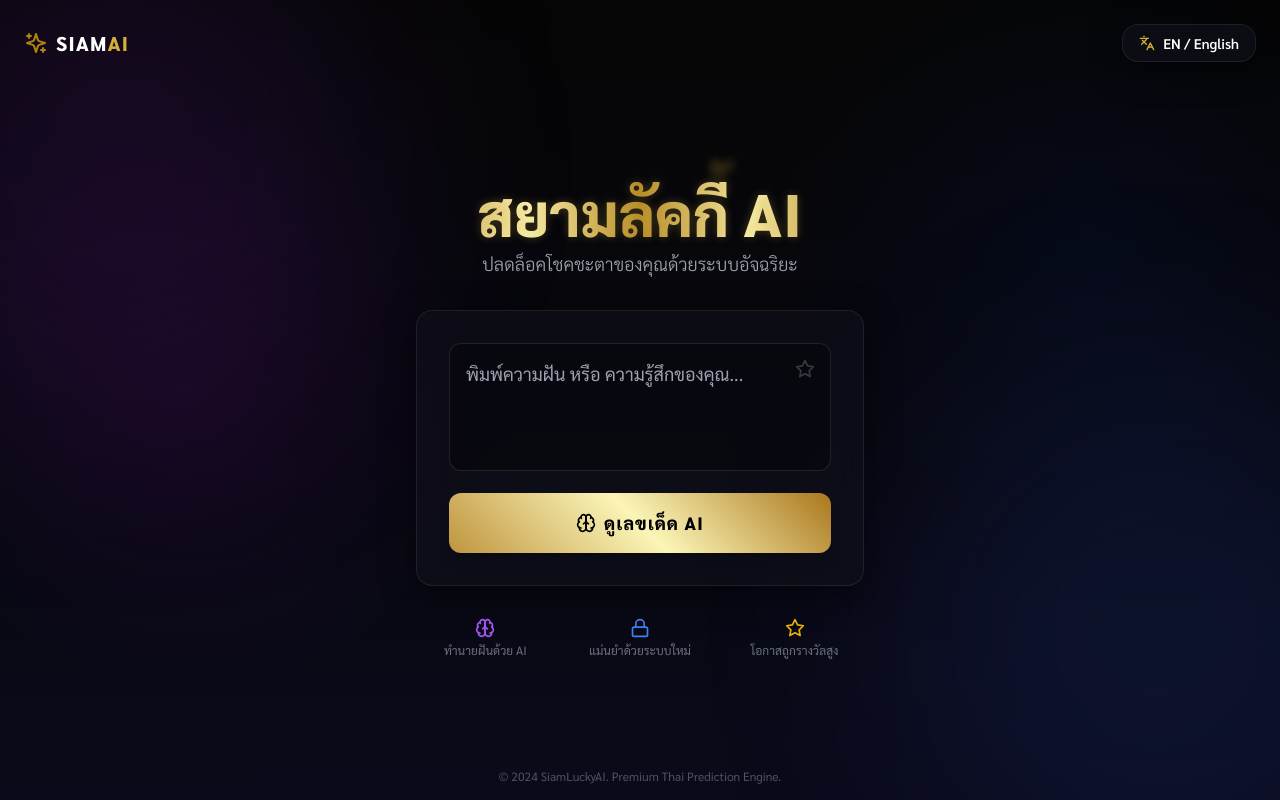
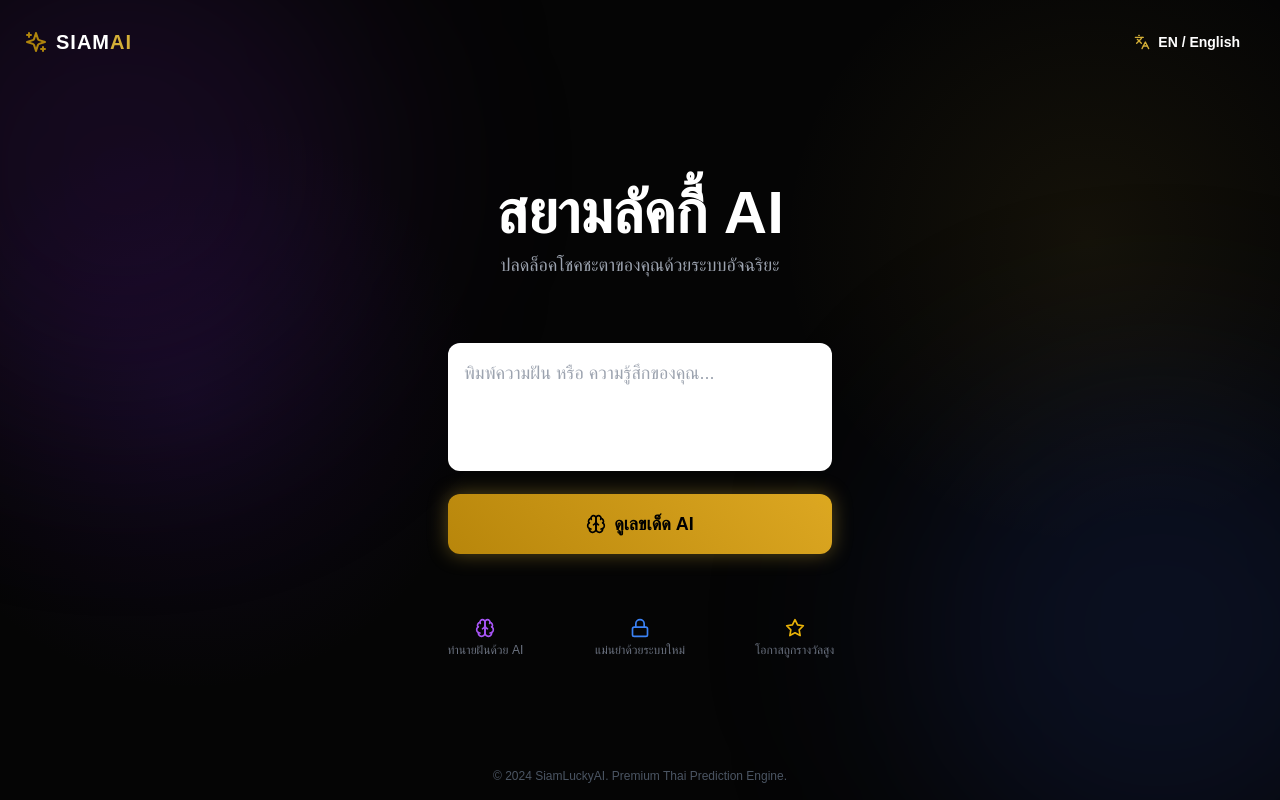
Before and after one commit to noobhac123/SiamLuckyAI, a Next.js app: page / in a window 1280 px wide. Built offline with nearby package versions, Linux system fonts and the light colour scheme.

Commit message:
Refactor globals.css for improved styling and structure

```diff
--- a/app/globals.css
+++ b/app/globals.css
@@ -1,5 +1,3 @@
-@import url('https://fonts.googleapis.com/css2?family=Sarabun:wght@300;400;600;800&display=swap');
-
 @tailwind base;
 @tailwind components;
 @tailwind utilities;
@@ -7,140 +5,73 @@
 :root {
   --foreground-rgb: 255, 255, 255;
   --gold-primary: #D4AF37;
-  --gold-secondary: #F2D06B;
+  --gold-secondary: #FFD700;
+  --dark-bg: #050505;
 }
 
 body {
   color: rgb(var(--foreground-rgb));
-  background: #0f0c29;
+  background: var(--dark-bg);
   background-image:
-    radial-gradient(circle at 15% 50%, rgba(89, 4, 104, 0.15) 0%, transparent 25%),
-    radial-gradient(circle at 85% 30%, rgba(4, 33, 104, 0.15) 0%, transparent 25%),
-    linear-gradient(180deg, #050505 0%, #0a0a1a 100%);
+    radial-gradient(circle at 15% 50%, rgba(76, 29, 149, 0.15) 0%, transparent 25%),
+    radial-gradient(circle at 85% 30%, rgba(212, 175, 55, 0.08) 0%, transparent 25%);
   min-height: 100vh;
-  font-family: 'Sarabun', sans-serif;
-  overflow-x: hidden;
+  font-family: 'Sarabun', sans-serif; /* Thai Friendly Font */
 }
 
-/* Premium Text Effects */
-.text-gold {
+/* Premium Gold Text Gradient */
+.text-gold-gradient {
   background: linear-gradient(to right, #BF953F, #FCF6BA, #B38728, #FBF5B7, #AA771C);
   -webkit-background-clip: text;
   background-clip: text;
   color: transparent;
-  text-shadow: 0px 0px 10px rgba(212, 175, 55, 0.3);
+  text-shadow: 0px 2px 10px rgba(212, 175, 55, 0.3);
 }
 
-.text-glow {
-  text-shadow: 0 0 20px rgba(255, 255, 255, 0.3);
-}
-
-/* Glass Card Premium */
-.glass-card {
-  background: rgba(18, 18, 28, 0.6);
+/* Ultra Glass Card */
+.glass-panel {
+  background: rgba(18, 18, 24, 0.7);
   backdrop-filter: blur(16px);
   -webkit-backdrop-filter: blur(16px);
   border: 1px solid rgba(255, 255, 255, 0.08);
-  box-shadow: 0 8px 32px 0 rgba(0, 0, 0, 0.5);
-  border-radius: 16px;
-  position: relative;
-  overflow: hidden;
+  box-shadow: 0 4px 30px rgba(0, 0, 0, 0.5);
 }
 
-.glass-card::before {
-  content: '';
-  position: absolute;
-  top: 0;
-  left: -100%;
-  width: 100%;
-  height: 100%;
-  background: linear-gradient(90deg, transparent, rgba(255, 255, 255, 0.05), transparent);
-  transition: 0.5s;
+.glass-panel-gold {
+  border: 1px solid rgba(212, 175, 55, 0.3);
+  box-shadow: 0 0 15px rgba(212, 175, 55, 0.1);
 }
 
-.glass-card:hover::before {
-  left: 100%;
-}
-
-.glass-card:hover {
-  border-color: rgba(212, 175, 55, 0.4);
-  transform: translateY(-4px);
-  box-shadow: 0 12px 40px rgba(212, 175, 55, 0.1);
-  transition: all 0.4s cubic-bezier(0.175, 0.885, 0.32, 1.275);
-}
-
-/* Input Styling */
-.premium-input {
-  background: rgba(0, 0, 0, 0.3);
-  border: 1px solid rgba(255, 255, 255, 0.1);
-  color: white;
-  width: 100%;
-  transition: all 0.3s ease;
-}
-
-.premium-input:focus {
-  border-color: var(--gold-primary);
-  box-shadow: 0 0 15px rgba(212, 175, 55, 0.2);
-  outline: none;
-}
-
-/* Button Gold */
+/* Magic Button */
 .btn-gold {
-  background: linear-gradient(45deg, #BF953F, #FBF5B7, #AA771C);
+  background: linear-gradient(45deg, #b8860b, #daa520, #ffd700);
+  background-size: 200% auto;
   color: #000;
-  font-weight: 800;
-  text-transform: uppercase;
-  letter-spacing: 1px;
-  border: none;
-  position: relative;
-  overflow: hidden;
-  z-index: 1;
-  transition: all 0.3s ease;
-}
-
-.btn-gold::after {
-  content: '';
-  position: absolute;
-  top: 0;
-  left: 0;
-  width: 100%;
-  height: 100%;
-  background: linear-gradient(45deg, #AA771C, #FBF5B7, #BF953F);
-  z-index: -1;
-  transition: opacity 0.3s ease;
-  opacity: 0;
-}
-
-.btn-gold:hover::after {
-  opacity: 1;
+  font-weight: bold;
+  transition: 0.5s;
+  box-shadow: 0 0 20px rgba(212, 175, 55, 0.4);
 }
 
 .btn-gold:hover {
+  background-position: right center;
+  box-shadow: 0 0 30px rgba(212, 175, 55, 0.6);
   transform: scale(1.02);
-  box-shadow: 0 0 20px rgba(212, 175, 55, 0.6);
 }
 
-/* Animations */
-@keyframes spin-slow {
-  from { transform: rotate(0deg); }
-  to { transform: rotate(360deg); }
+/* Loading Animation */
+.spinner-gold {
+  border: 4px solid rgba(255, 255, 255, 0.1);
+  border-left-color: #D4AF37;
+  border-radius: 50%;
+  width: 40px;
+  height: 40px;
+  animation: spin 1s linear infinite;
 }
 
-.animate-spin-slow {
-  animation: spin-slow 10s linear infinite;
+@keyframes spin {
+  0% { transform: rotate(0deg); }
+  100% { transform: rotate(360deg); }
 }
 
-/* Custom Scrollbar */
-::-webkit-scrollbar {
-  width: 6px;
-}
-::-webkit-scrollbar-track {
-  background: #050505;
-}
-::-webkit-scrollbar-thumb {
-  background: #333;
-  border-radius: 10px;
-}
-::-webkit-scrollbar-thumb:hover {
-  background: var(--gold-primary);
-}
+/* Thai Font Import (You would typically add this in layout head, using system fallback for now) */
+@import url('https://fonts.googleapis.com/css2?family=Sarabun:wght@300;400;600;800&display=swap');
```
